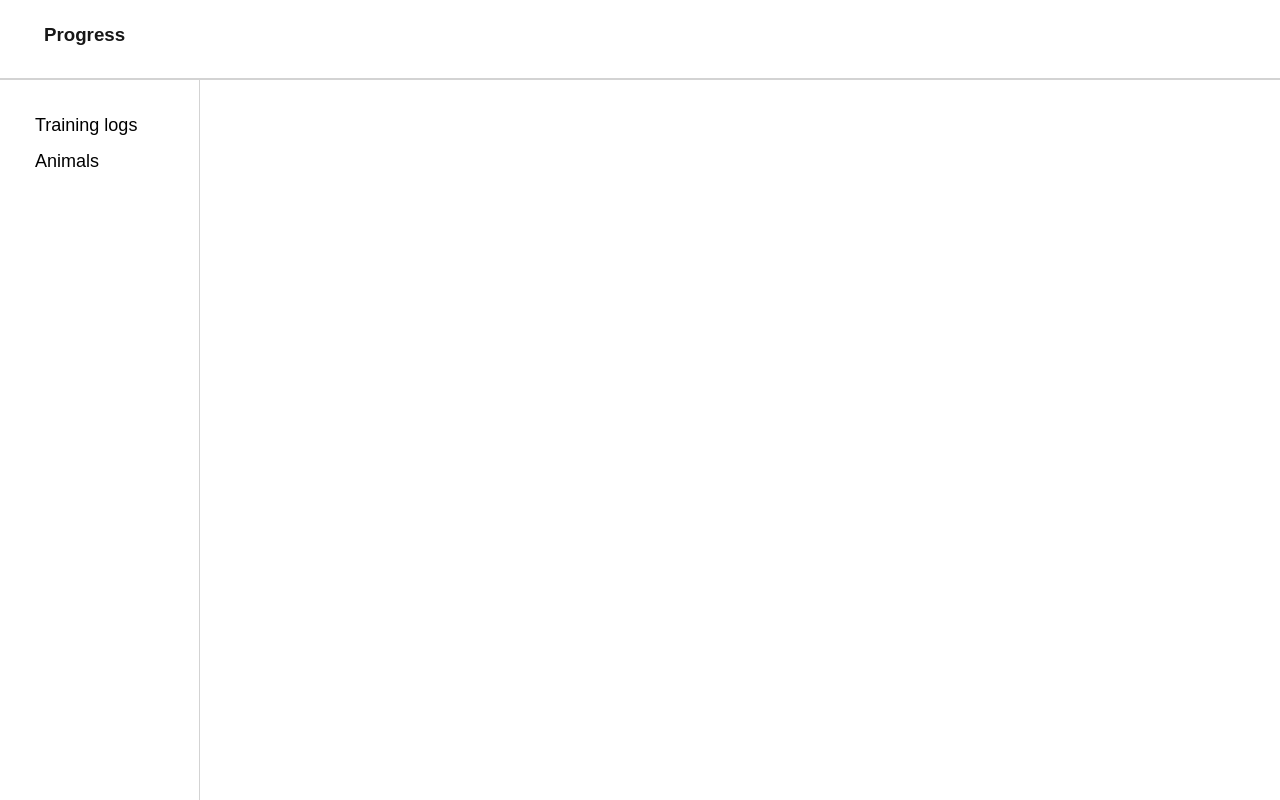
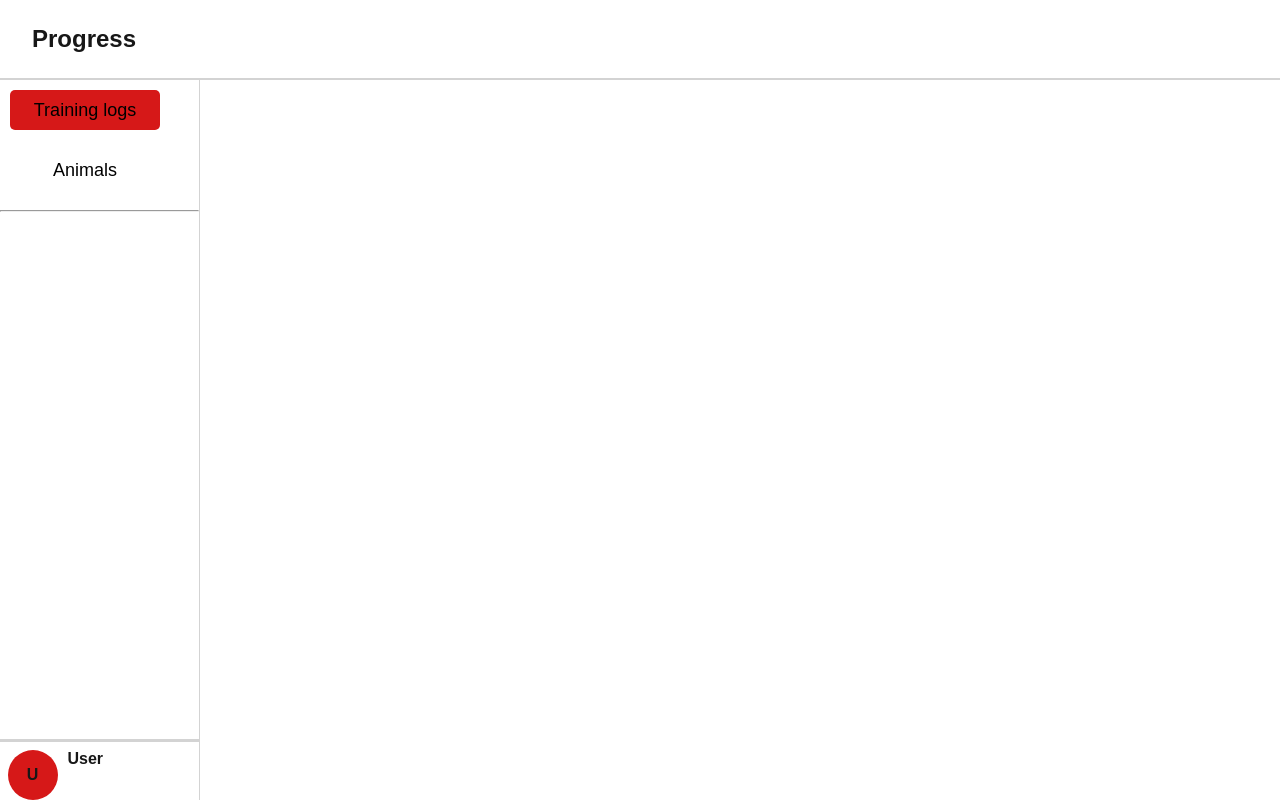
Before and after one commit to BoG-Dev-Bootcamp-F24/team-4-project-2, a Next.js app in the folder project-2/: page /admin/users in a window 1280 px wide. Built offline with nearby package versions, Linux system fonts and the light colour scheme.

Commit message:
ui changes

```diff
--- a/project-2/src/app/admin/animals/page.tsx
+++ b/project-2/src/app/admin/animals/page.tsx
@@ -1,4 +1,3 @@
-import { ObjectId } from 'mongodb'
 import Titlecard from "@/components/titlecard"
 import Sidebar from "@/components/sidebar"
 import styles from '@/app/page.module.css'
--- a/project-2/src/app/admin/training/page.tsx
+++ b/project-2/src/app/admin/training/page.tsx
@@ -1,4 +1,3 @@
-import { ObjectId } from "mongodb"
 import Titlecard from "@/components/titlecard"
 import Sidebar from "@/components/sidebar"
 import styles from '@/app/page.module.css'
--- a/project-2/src/app/api/user/verify/route.ts
+++ b/project-2/src/app/api/user/verify/route.ts
@@ -14,5 +14,6 @@ export async function POST(request: Request) {
     if (res) {
         return Response.json({ message: 'success' });
     }
+
     return Response.error();
 }
--- a/project-2/src/app/page.module.css
+++ b/project-2/src/app/page.module.css
@@ -1,11 +1,12 @@
 #title_card {
   height: 10vh;
-  padding: 3vh;
   border-bottom: 2px solid lightgray;
+  display: flex;
+  align-items: center;
 }
 
 #title_card_text {
-  margin-left: 20px;
+  margin-left: 4vh;
 }
 
 .vertical_stack {
@@ -54,15 +55,53 @@
   flex-direction: column;
   height: 90vh;
   width: 200px;
-  align-items: flex-start;
-  padding: 25px;
+  align-items: center;
+  justify-content: space-between;
   border-right: 1px solid lightgray;
 }
 
 .sidebtn {
+  height: 40px;
+  width: 150px;
   background: none;
   border: none;
   margin: 10px;
-  height: 20%;
   font-size: large;
 }
+
+.sidebtnclicked {
+  height: 40px;
+  width: 150px;
+  background-color: rgb(214, 24, 24);
+  border: none;
+  border-radius: 5px;
+  margin: 10px;
+  font-size: large;
+}
+
+#sideLine {
+  margin-top: 10px;
+  margin-bottom: 10px;
+}
+
+#userCircle {
+  background-color: rgb(214, 24, 24);
+  width: 50px;
+  height: 50px;
+  border-radius: 100%;
+  margin-right: 10px;
+  display: flex;
+  align-items: center;
+  justify-content: center;
+  font-weight: bold;
+}
+
+#usercard {
+  display: flex;
+  flex-direction: row;
+  justify-content: flex-start;
+  border-top: 3px solid lightgray;
+  padding-left: 1vh;
+  padding-top: 1vh;
+  width: 200px;
+}
--- a/project-2/src/components/sidebar.tsx
+++ b/project-2/src/components/sidebar.tsx
@@ -1,27 +1,76 @@
 'use client'
 
 import { useRouter } from 'next/navigation';
+import { useEffect, useState } from 'react';
 import styles from '@/app/page.module.css'
 import Usercard from './usercard'
 
 const sidebar = () => {
+    const [page, setPage] = useState<string | null>("training");
+    const [admin, setAdmin] = useState<string | null>("training");
     const router = useRouter();
 
+    useEffect(() => {
+        if (sessionStorage.getItem("currentPage") != null) {
+            const currPage = sessionStorage.getItem("currentPage")
+            setPage(currPage);
+        }
+
+        if (sessionStorage.getItem("admin") != "") {
+            const isAdmin = sessionStorage.getItem("admin");
+            setAdmin(isAdmin);
+        }
+    })
+
     const goToTrainingLogs = () => {
+        sessionStorage.setItem("currentPage", "training")
         router.push('/dashboard/traininglog');
     }
 
     const goToAnimals = () => {
+        sessionStorage.setItem("currentPage", "animal")
         router.push('/dashboard/animals')
     }
+
+    const gotToAllTraining = () => {
+        sessionStorage.setItem("currentPage", "trainings")
+        router.push('/admin/training')
+    }
+
+    const gotToAllAnimals = () => {
+        sessionStorage.setItem("currentPage", "animals")
+        router.push('/admin/animals')
+    }
+
+    const goToUsers = () => {
+        sessionStorage.setItem("currentPage", "users")
+        router.push('/admin/users')
+    }
+
+    const trainingBtn = page != 'training' ? styles.sidebtn : styles.sidebtnclicked;
+    const animalBtn = page != 'animal' ? styles.sidebtn : styles.sidebtnclicked;
+    const allTrainingBtn = page != 'trainings' ? styles.sidebtn : styles.sidebtnclicked;
+    const animalsBtn = page != 'animals' ? styles.sidebtn : styles.sidebtnclicked;
+    const usersBtn = page != 'users' ? styles.sidebtn : styles.sidebtnclicked;
 
     return (
         <div id={styles.sidebar}>
             <div>
-                <button onClick={goToTrainingLogs} className={styles.sidebtn}>Training logs</button>
-                <button onClick={goToAnimals} className={styles.sidebtn}>Animals</button>
+                <button onClick={goToTrainingLogs} className={trainingBtn}>Training logs</button>
+                <button onClick={goToAnimals} className={animalBtn}>Animals</button>
+                <hr id={styles.sideLine} />
+                {admin &&
+                    <div>
+                        <h5>Admin Access</h5>
+                        <button onClick={gotToAllTraining} className={allTrainingBtn}>All Training</button>
+                        <button onClick={gotToAllAnimals} className={animalsBtn}>All Animals</button>
+                        <button onClick={goToUsers} className={usersBtn}>All Users</button>
+                    </div>
+                }
             </div>
-            <Usercard />
+            <div>
+                <Usercard />
+            </div>
         </div>
     )
 }
--- a/project-2/src/components/titlecard.tsx
+++ b/project-2/src/components/titlecard.tsx
@@ -3,9 +3,9 @@ import styles from '@/app/page.module.css'
 const titlecard = () => {
     return (
         <div id={styles.title_card}>
-            <h3 id={styles.title_card_text}>
+            <h2 id={styles.title_card_text}>
             Progress
-            </h3>
+            </h2>
         </div>
     )
 }
--- a/project-2/src/components/usercard.tsx
+++ b/project-2/src/components/usercard.tsx
@@ -1,9 +1,36 @@
+'use client';
+
 import styles from '@/app/page.module.css'
+import { useEffect, useState } from 'react';
 
 const usercard = () => {
+    const [user, setUser] = useState<string | null>("User");
+    const [admin, setAdmin] = useState<string | null>(null);
+    const [initial, setInitial] = useState<string | null>("U");
+
+    useEffect(() => {
+        if (sessionStorage.getItem("name") != null) {
+            const theName = sessionStorage.getItem("name")
+            setUser(theName);
+
+            if (theName) {
+                setInitial(theName.charAt(0));
+            }
+        }
+
+        if (sessionStorage.getItem("admin") != "") {
+            const isAdmin = sessionStorage.getItem("admin");
+            setAdmin(isAdmin);
+        }
+    }, []);
+
     return (
-        <div>
-
+        <div id={styles.usercard}>
+            <div id={styles.userCircle}>{initial}</div>
+            <div>
+                <h4>{user}</h4>
+                {admin && <p>Admin</p>}
+            </div>
         </div>
     )
 }
```
Also changed, not shown: project-2/src/app/login/page.tsx (+18 -8 lines), project-2/src/app/signup/page.tsx (+33 -14 lines).
